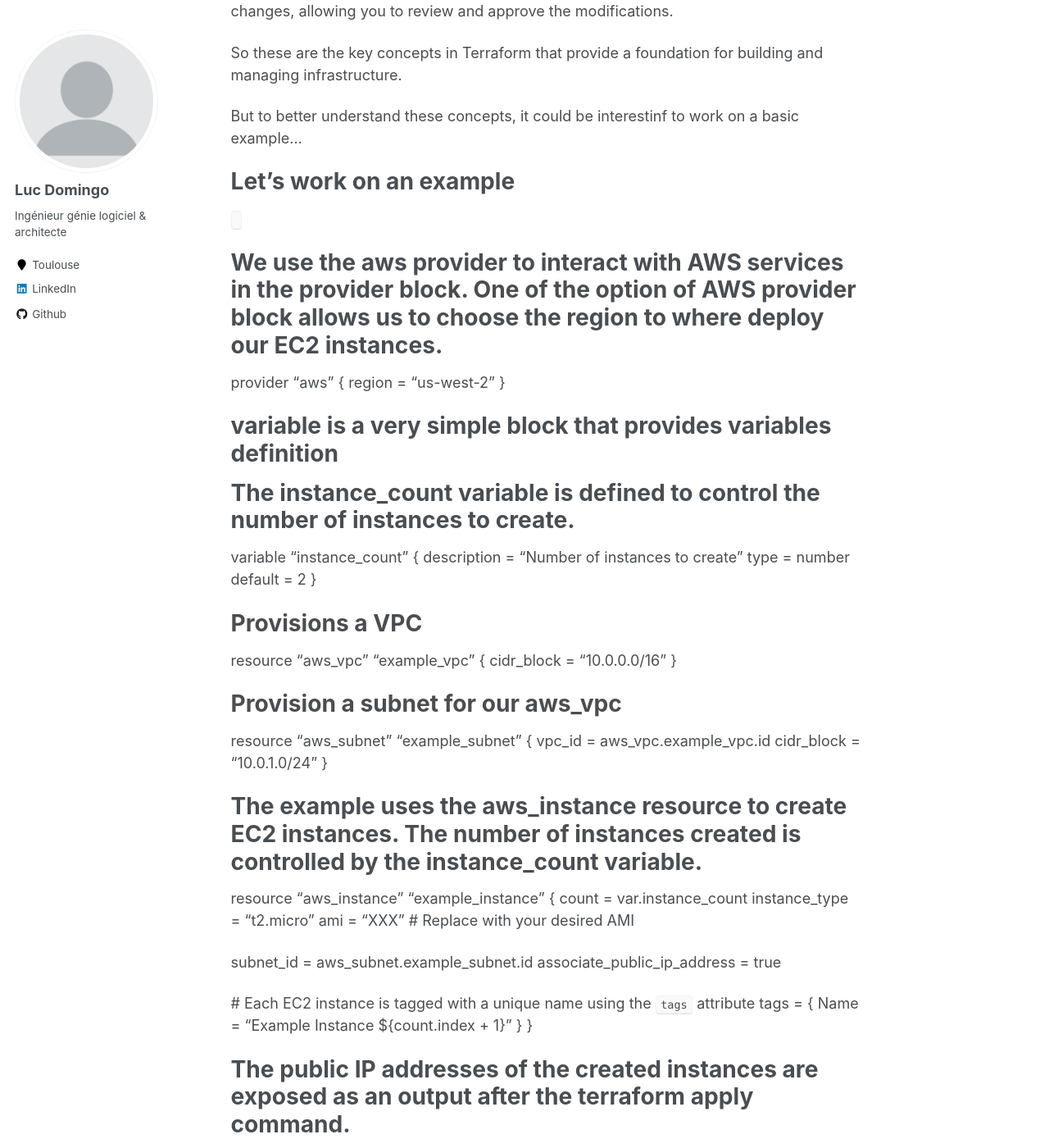
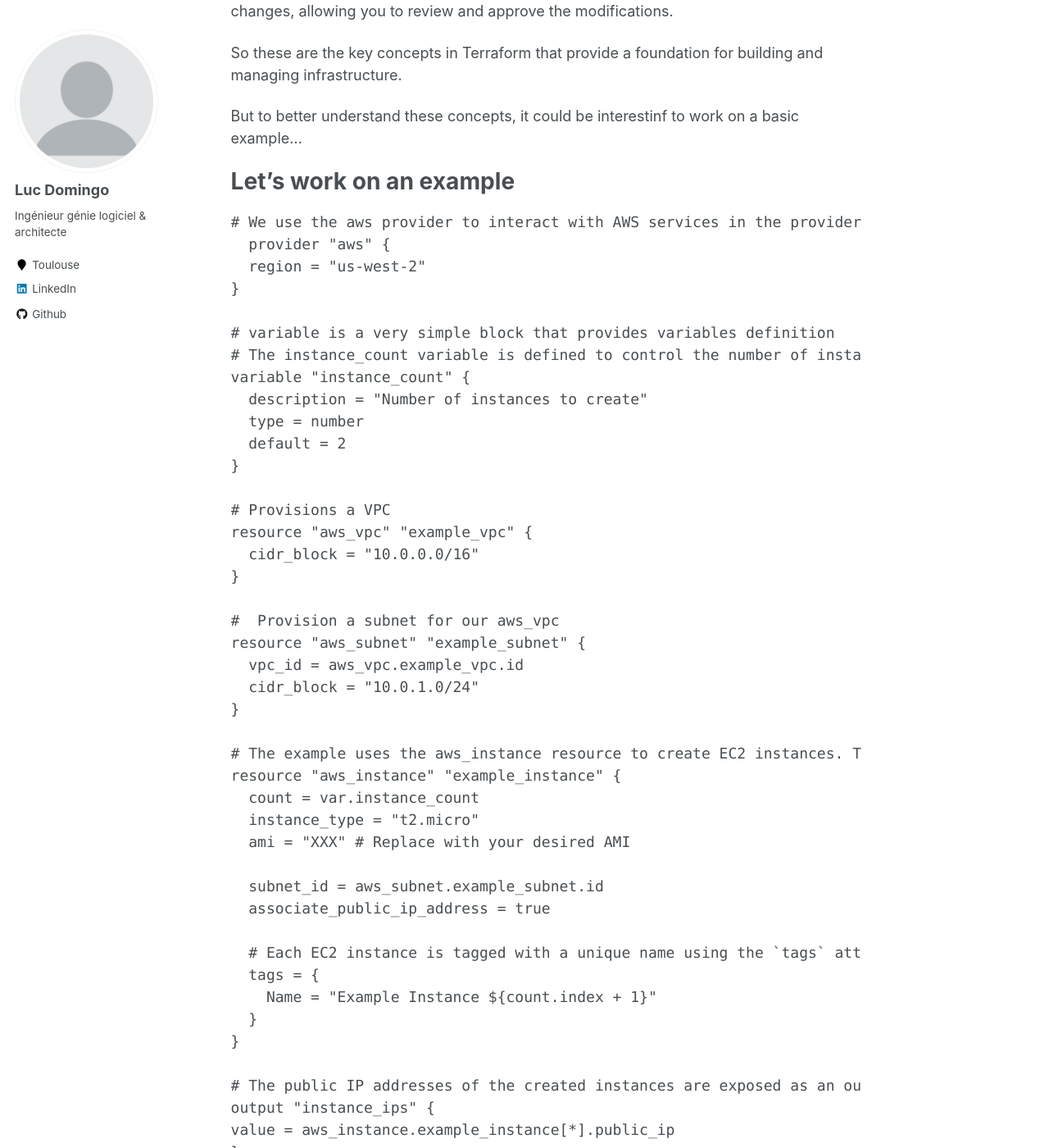
Before and after one commit to LucDomingo/mywebsite, a Jekyll site: the page built from _posts/2023-01-10-terraform-concepts-4.md, in a window 1280 px wide and 1400 px high, scrolled down 1101 px. Shown: the whole window at 82% size. Built offline with Jekyll 4.4.1, drawn with Linux system fonts in a browser that asks for light colours; some of the changed text lies outside the part shown.

Commit message:
Update 2023-01-10-terraform-concepts-4.md

```diff
--- a/_posts/2023-01-10-terraform-concepts-4.md
+++ b/_posts/2023-01-10-terraform-concepts-4.md
@@ -35,7 +35,7 @@ But to better understand these concepts, it could be interestinf to work on a ba
 
 Let's work on an example
 ======
-<code style="font-size: 14px;">
+<pre>
 # We use the aws provider to interact with AWS services in the provider block. One of the option of AWS provider block allows us to choose the region to where deploy our EC2 instances.
   provider "aws" {
   region = "us-west-2"
@@ -79,4 +79,4 @@ resource "aws_instance" "example_instance" {
 output "instance_ips" {
 value = aws_instance.example_instance[*].public_ip
 }
-</code>
+</pre>
```
